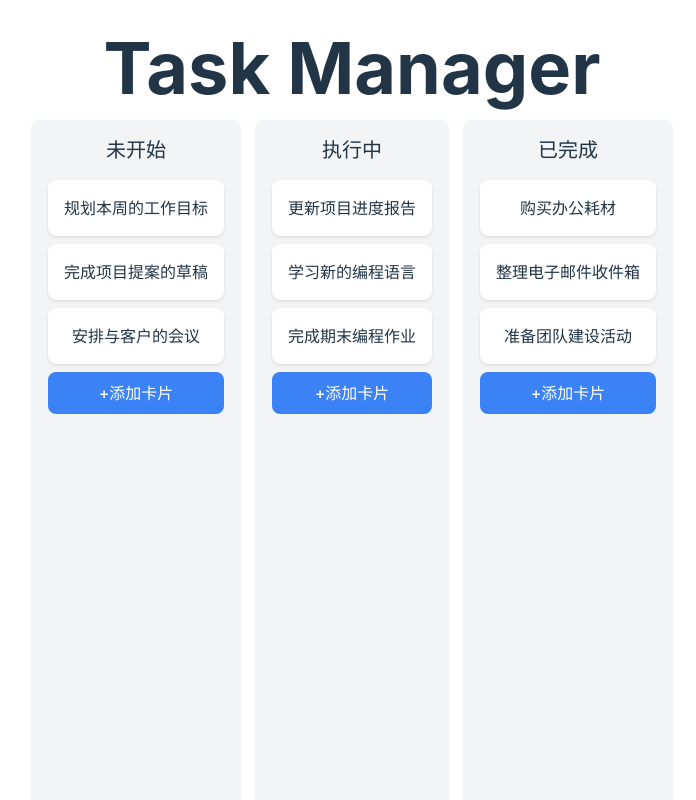
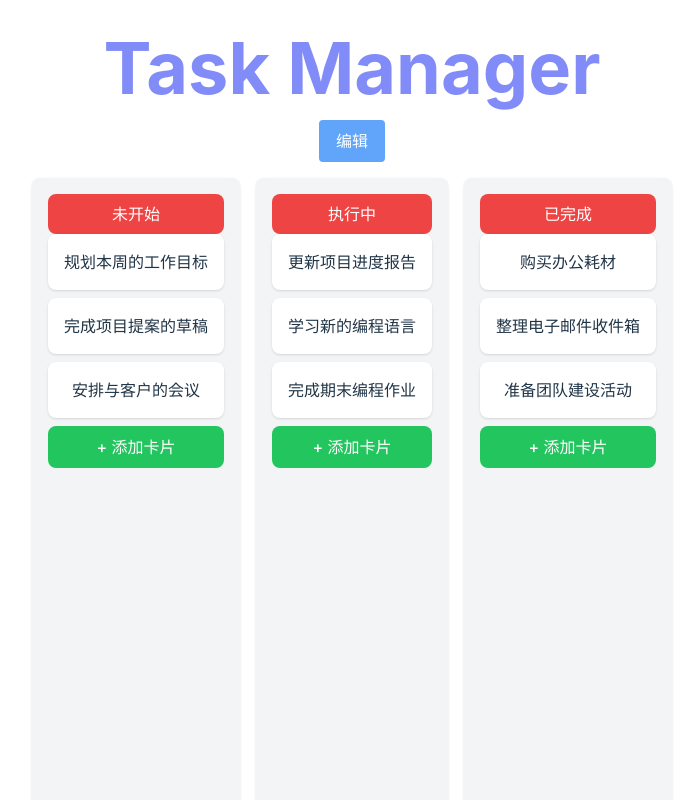
Before and after one commit to Maplee11/TaskBoard, a React (Vite) app: page / in a window 1280 px wide. Shown: the top 800 px of the page, without its empty margins (288-984 px from the left). Built offline with nearby package versions, Linux system fonts and the light colour scheme.

Commit message:
delete button ready

```diff
--- a/src/App.jsx
+++ b/src/App.jsx
@@ -7,7 +7,7 @@ function App() {
 
   return (
       <>
-          <h1 className="text-7xl font-bold">Task Manager</h1>
+          <h1 className="text-7xl text-indigo-400 font-bold">Task Manager</h1>
           <div>
               <TaskBoard />
           </div>
--- a/src/components/TaskBoard.jsx
+++ b/src/components/TaskBoard.jsx
@@ -6,6 +6,22 @@ import GetUsrInput from "./GetUsrInput.jsx";
 Modal.setAppElement('#root');
 
 const TaskBoard = () => {
+    const [editMode, setEditMode] = useState(false);
+
+    return (
+        <div>
+            <button
+                onClick={() => setEditMode(!editMode)}
+                className="mt-4 px-4 py-2 bg-blue-400 text-white rounded"
+            >
+                {editMode ? "退出编辑" : "编辑"}
+            </button>
+            <TasksArea editMode={editMode} />
+        </div>
+    );
+}
+
+const TasksArea = ({ editMode }) => {
     const [taskList, setTask] = useState({
         todo: [
             '规划本周的工作目标',
@@ -25,7 +41,6 @@ const TaskBoard = () => {
     });
 
     const [newTask, setNewTask] = useState("");
-
     const [modalIsOpen, setModalIsOpen] = useState(false);
     const modalResolve = useRef(null);
 
@@ -40,15 +55,13 @@ const TaskBoard = () => {
         setModalIsOpen(false);
     };
 
-    // 回调函数会在依赖数组中的值发生变化时被触发
-    useEffect(() => {
-        if (!modalIsOpen && modalResolve.current) {
+    const save2newtask = () => {
+        if(newTask !== "" && modalResolve.current)
             modalResolve.current(newTask);
-            modalResolve.current = null;
     }
-    }, [modalIsOpen]);
 
     const addTask = async (listName) => {
+        setNewTask("");
         let newTask_ = await openModal();
 
         setTask((prevTasks) => ({
@@ -57,15 +70,22 @@ const TaskBoard = () => {
         }));
     };
 
+    const deleteTask = (listName, taskIndex) => {
+        setTask((prevTasks) => ({
+            ...prevTasks,
+            [listName]: prevTasks[listName].filter((_, index) => index !== taskIndex),
+        }));
+        console.log(`Task ${listName}[${taskIndex}] deleted`);
+    };
+
     return (
         <div className="flex h-screen p-4 space-x-4">
-            <Column taskList={taskList} title="未开始" listName="todo" addTaskHandler={addTask} />
-            <Column taskList={taskList} title="执行中" listName="undergoing" addTaskHandler={addTask} />
-            <Column taskList={taskList} title="已完成" listName="done" addTaskHandler={addTask} />
+            <Column taskList={taskList} title="未开始" listName="todo"       addTaskHandler={addTask} editMode={editMode} deleteTaskHandler={deleteTask}/>
+            <Column taskList={taskList} title="执行中" listName="undergoing" addTaskHandler={addTask} editMode={editMode} deleteTaskHandler={deleteTask}/>
+            <Column taskList={taskList} title="已完成" listName="done"       addTaskHandler={addTask} editMode={editMode} deleteTaskHandler={deleteTask}/>
+
             <Modal
                 isOpen={modalIsOpen}
-                onRequestClose={closeModal}
-                contentLabel="Example Modal"
                 style={{
                     content: {
                         top: '50%',
@@ -77,40 +97,57 @@ const TaskBoard = () => {
                     },
                 }}
             >
-                <GetUsrInput setUsrInput={setNewTask} />
+                <div className="flex flex-wrap justify-center">
+                    <GetUsrInput setUsrInput={setNewTask}/>
                     <br/>
                     <button onClick={closeModal} className="mt-4 px-4 py-2 bg-red-500 text-white rounded">
-                    关闭
+                        取消
                     </button>
-                <button onClick={closeModal} className="mt-4 px-4 py-2 bg-green-500 text-white rounded">
+                    <button onClick={() => {
+                        save2newtask();
+                        closeModal();
+                    }} className="mt-4 px-4 py-2 bg-green-500 text-white rounded">
                         保存
                     </button>
+                </div>
             </Modal>
         </div>
     );
 };
 
-const Column = ({taskList, title, listName, addTaskHandler}) => {
+const Column = ({taskList, title, listName, addTaskHandler, editMode, deleteTaskHandler}) => {
     return (
         <div className="bg-gray-100 rounded-lg shadow p-4 inline-block min-w-max flex-grow">
-            <h2 className="text-xl font-semibold mb-4">{title}</h2>
+            <h2 className="w-full bg-red-500 font-bold text-1xl text-white py-2 rounded-lg">{title}</h2>
             <div className="space-y-2">
-                {taskList[listName].map((task, index) => (
-                    <TaskCard key={index} task={task} />
+                {taskList[listName].map((taskName, index) => (
+                    <TaskCard key={index} taskName={taskName} editMode={editMode} deleteTaskHandler={() => deleteTaskHandler(listName, index)}/>
                 ))}
                 <button
-                    className="w-full bg-blue-500 text-white py-2 rounded-lg"
+                    className="w-full bg-green-500 text-white py-2 rounded-lg"
                     onClick={() => addTaskHandler(listName)}
                 >
-                    +添加卡片
+                    + 添加卡片
                 </button>
             </div>
         </div>
     );
 };
 
-const TaskCard = ({ task }) => {
-    return <div className="bg-white p-4 rounded-lg shadow">{task}</div>;
+const TaskCard = ({ taskName, editMode, deleteTaskHandler}) => {
+    return (
+        <div className="bg-white p-4 rounded-lg shadow relative">
+            {editMode && (<button
+                name="close"
+                className="absolute top-0 right-0 bg-red-500 text-white rounded-full flex items-center justify-center"
+                style={{width: '15px', height: '15px', fontSize: '8px'}}
+                onClick={deleteTaskHandler}
+            >
+                x
+            </button>)}
+            {taskName}
+        </div>
+    );
 };
 
 export default TaskBoard;
```
Lines whose indentation alone changed are shown as unchanged.
